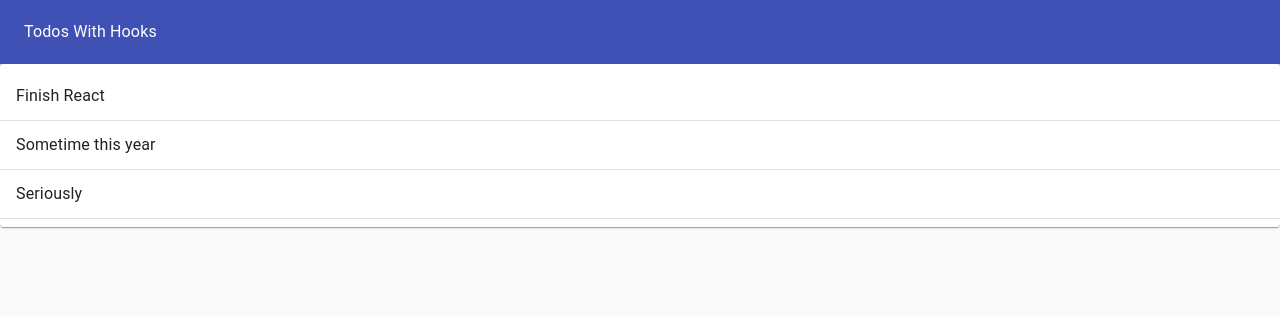
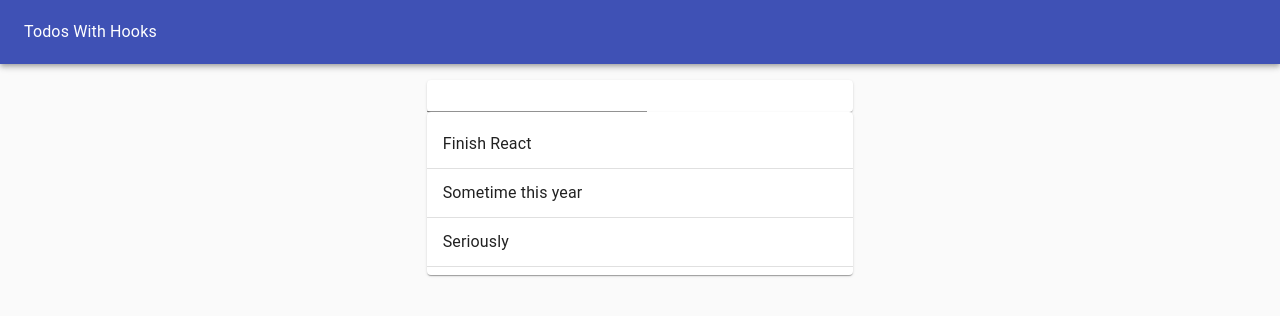
Before and after one commit to vanessanaja/todo-list-with-hooks, a React (Create React App) app: page / in a window 1280 px wide. Shown: the top 316 px of the page. Built offline with nearby package versions, Linux system fonts and the light colour scheme.

Commit message:
add and style todos

```diff
--- a/src/App.js
+++ b/src/App.js
@@ -4,7 +4,10 @@ import './App.css';
 
 function App(){
   return (
-    <TodoApp />
+    <div>
+      <TodoApp />
+    </div>
+
   )
 }
 
--- /dev/null
+++ b/src/Hooks/useInputState.js
@@ -0,0 +1,12 @@
+import { useState } from 'react';
+
+export default initialValue => {
+  const [value, setValue] = useState(initialValue);
+  const handleChange = e => {
+    setValue(e.target.value);
+  };
+  const reset = () => {
+    setValue("");
+  };
+  return [value, handleChange, reset];
+}
--- a/src/TodoApp.js
+++ b/src/TodoApp.js
@@ -1,5 +1,6 @@
 import React, { useState } from 'react';
 import TodoList from './TodoList';
+import TodoForm from './TodoForm';
 import Typography from '@material-ui/core/Typography';
 import Paper from '@material-ui/core/Paper';
 import AppBar from '@material-ui/core/AppBar';
@@ -13,6 +14,9 @@ function TodoApp(){
     { id: 3, task: "Seriously", completed: false }
   ]
   const [todos, setTodos] = useState(initialTodos);
+  const addTodo = newTodoText => {
+    setTodos([...todos, {id: 4, task: newTodoText, completed: false}]);
+  }
   return (
     <Paper
       style={{
@@ -28,7 +32,12 @@ function TodoApp(){
           <Typography color='inherit'>Todos With Hooks</Typography>
         </ToolBar>
       </AppBar>
-      <TodoList todos={todos}></TodoList>
+      <Grid container justify='center' style={{marginTop: "1rem"}}>
+        <Grid item xs={11} md={8} lg={4}>
+          <TodoForm addTodo={addTodo}/>
+          <TodoList todos={todos}></TodoList>
+        </Grid>
+      </Grid>
     </Paper>
   );
 }
--- /dev/null
+++ b/src/TodoForm.js
@@ -0,0 +1,21 @@
+import React from 'react';
+import Paper from '@material-ui/core/Paper';
+import TextField from '@material-ui/core/TextField';
+import useinputState from './Hooks/useInputState';
+
+function TodoForm({addTodo}){
+  const [value, handleChange, reset] = useinputState("");
+  return(
+    <Paper>
+      <form onSubmit={e => {
+        e.preventDefault();
+        addTodo(value);
+        reset();
+        }}>
+        <TextField value={value} onChange={handleChange}></TextField>
+      </form>
+    </Paper>
+  );
+}
+
+export default TodoForm;
```
